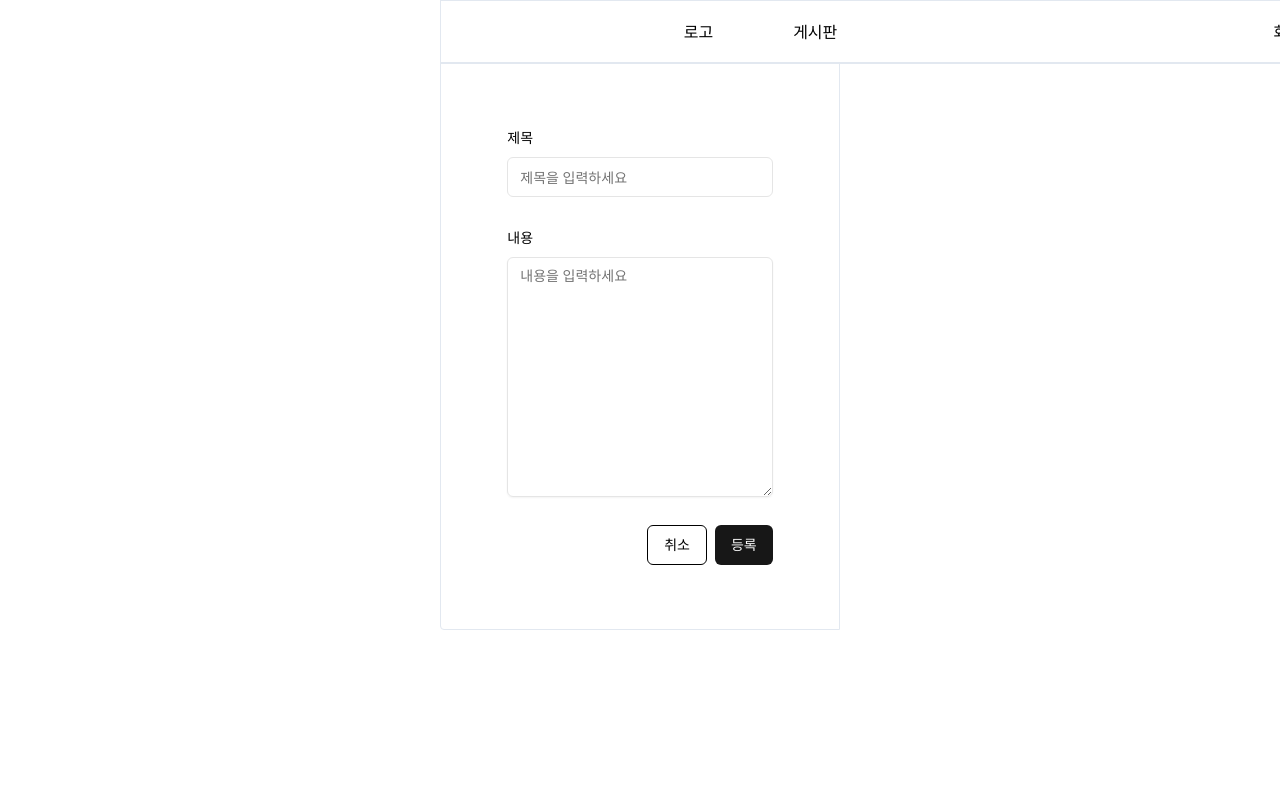
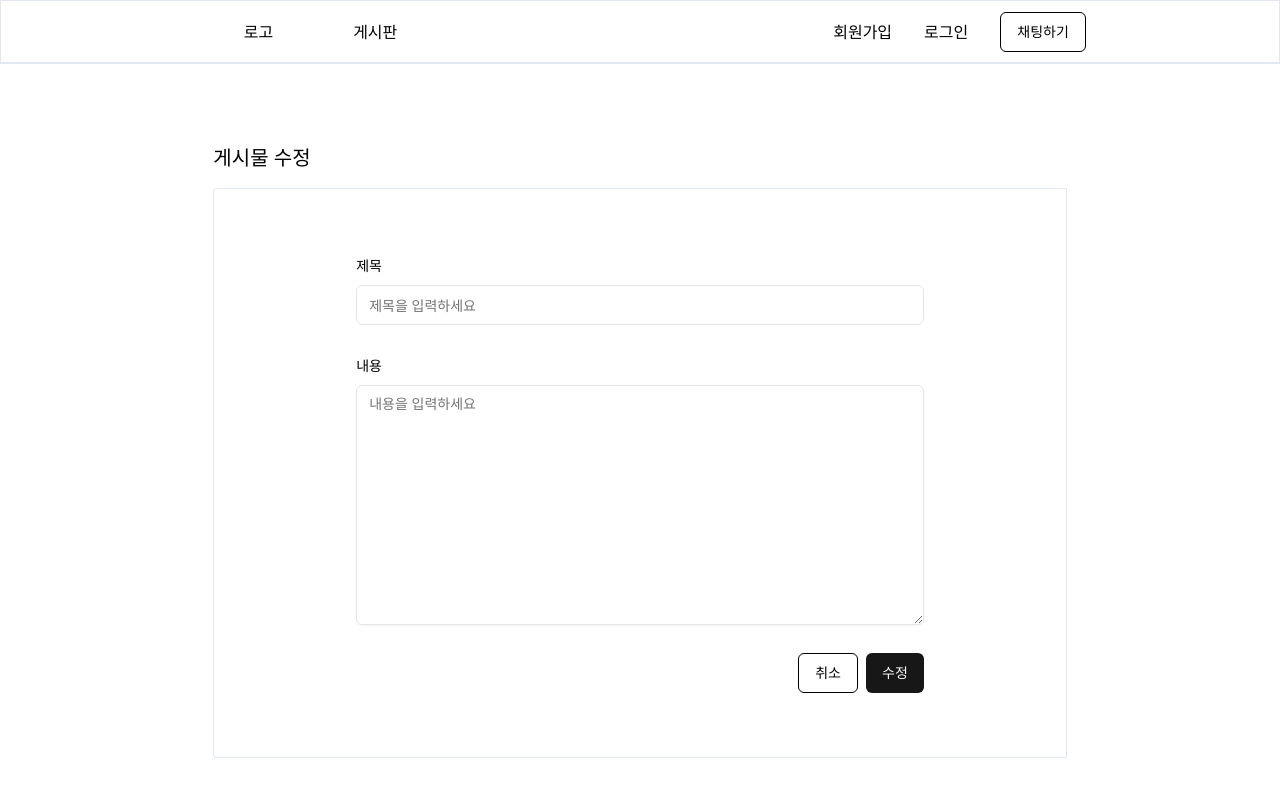
Before and after one commit to Basic-Community-Platform/front-end, a Next.js app: page /board/update/1 in a window 1280 px wide. Shown: the top 794 px of the page. Built offline with nearby package versions, Linux system fonts and the light colour scheme; no server answers.

Commit message:
style: 수정 페이지가 전체 너비 차지하도록 변경

```diff
--- a/src/modules/board/components/post/UpdatePostForm.tsx
+++ b/src/modules/board/components/post/UpdatePostForm.tsx
@@ -33,9 +33,9 @@ export const UpdatePostForm = () => {
 		mutate(values)
 	}
 	return (
-		<section className="w-full">
+		<section className="w-2/3 py-32">
 			<Form {...form}>
-				<h1 className="w-full min-w-[400px] py-4 text-xl">글쓰기</h1>
+				<h1 className="w-full min-w-[400px] py-4 text-xl">게시물 수정</h1>
 				<form
 					onSubmit={form.handleSubmit(onSubmit)}
 					className="flex h-full w-full min-w-[400px] flex-col items-center justify-center rounded-l border border-slate-200 py-16"
@@ -79,7 +79,7 @@ export const UpdatePostForm = () => {
 							취소
 						</Button>
 						<Button type="submit" className="w-1/7">
-							등록
+							수정
 						</Button>
 					</div>
 				</form>
--- a/src/modules/board/layout/UpdatePostLayout.tsx
+++ b/src/modules/board/layout/UpdatePostLayout.tsx
@@ -1,3 +1,3 @@
 export const UpdatePostLayout = ({ children }: { children: React.ReactNode }) => {
-	return <main className="flex w-2/3 flex-col items-center justify-center">{children}</main>
+	return <main className="flex w-screen flex-col items-center justify-center">{children}</main>
 }
```
